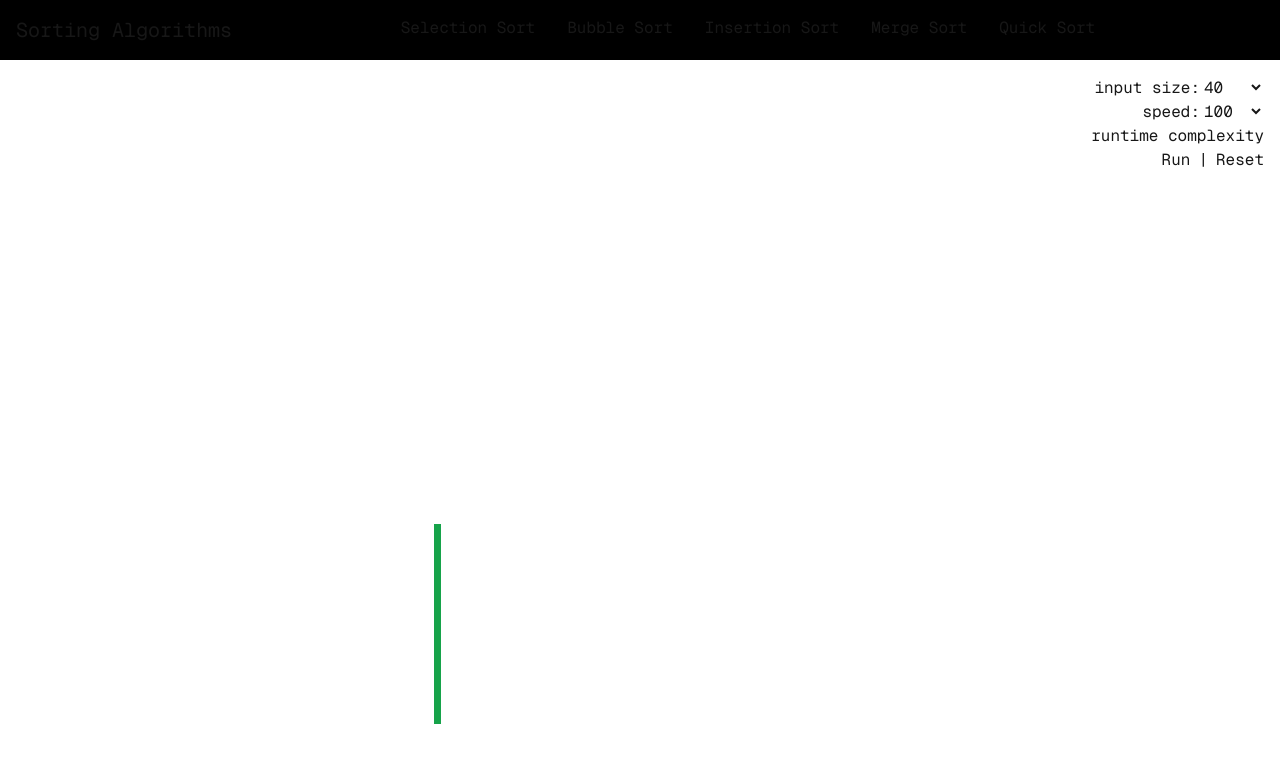
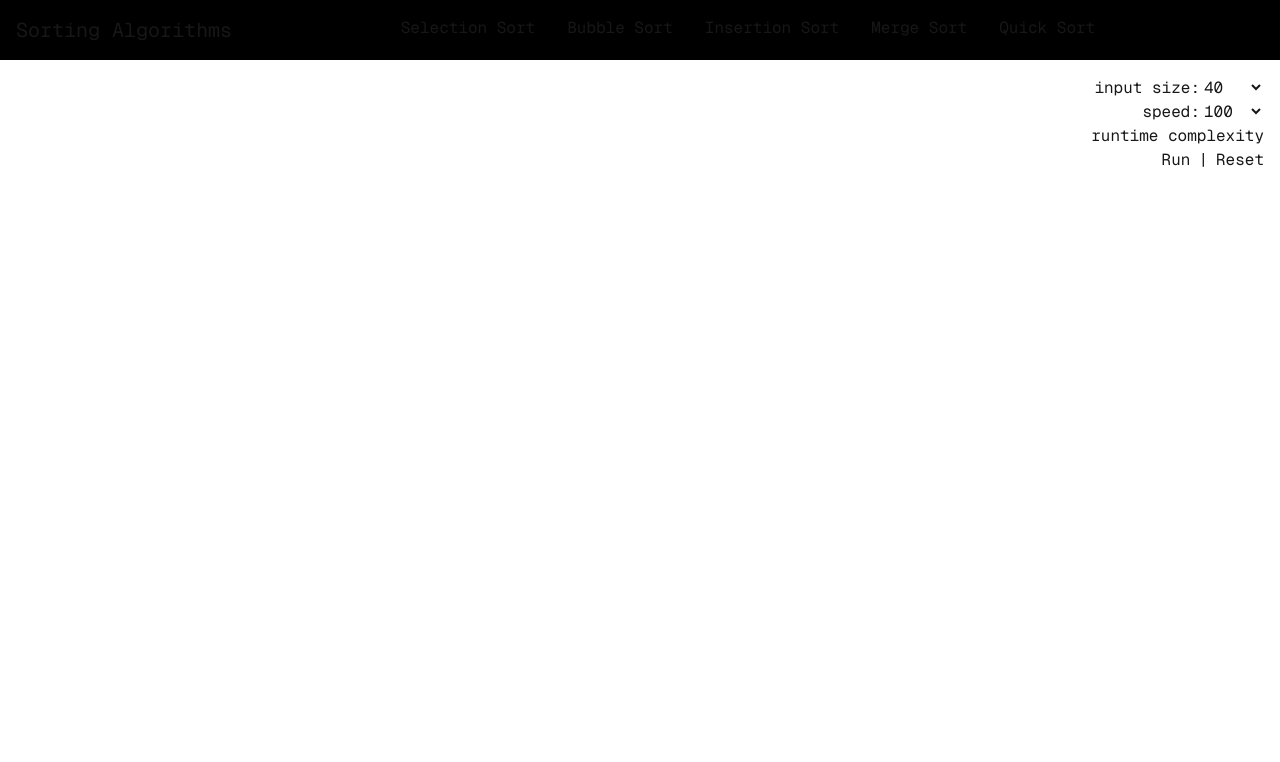
Before and after one commit to rlynjb/bitdash, a Next.js app: page /sorting/bubble-sort in a window 1280 px wide. Shown: the top 762 px of the page. Built offline with nearby package versions, Linux system fonts and the light colour scheme.

Commit message:
fix type

```diff
--- a/src/app/sorting/bubble-sort/page.tsx
+++ b/src/app/sorting/bubble-sort/page.tsx
@@ -49,7 +49,7 @@ export default function BubbleSort() {
    * Run Algorithm
    */
   const [highlightIndices, setHighlightIndices] = useState([] as number[]);
-  const [scanIndices, setScanIndices] = useState(0);
+  const [scanIndices, setScanIndices] = useState(null as null | number);
 
   const bubbleSort = async () => {
     for (let i=0; i<bars.length; i++) {
@@ -69,7 +69,8 @@ export default function BubbleSort() {
       }
 
       if (i === bars.length-1) {
-        //
+        setHighlightIndices([]);
+        setScanIndices(null);
       }
     }
   }
--- a/src/app/sorting/insertion-sort/page.tsx
+++ b/src/app/sorting/insertion-sort/page.tsx
@@ -48,7 +48,7 @@ export default function InsertionSort() {
    * Run Algorithm
    */
   const [highlightIndices, setHighlightIndices] = useState([] as number[]);
-  const [scanIndices, setScanIndices] = useState(0);
+  const [scanIndices, setScanIndices] = useState(null as null | number);
 
   const insertionSort = async () => {
     for (let i=0; i<bars.length; i++) {
@@ -67,7 +67,8 @@ export default function InsertionSort() {
       setBars([...bars]);
 
       if (i === bars.length-1) {
-        //
+        setHighlightIndices([]);
+        setScanIndices(null);
       }
     }
   }
@@ -117,7 +118,6 @@ export default function InsertionSort() {
           array={bars}
           highlightIndices={highlightIndices}
           scanIndices={scanIndices}
-          scanComplete={scanComplete}
         />
       </div>
     </>
--- a/src/app/sorting/merge-sort/page.tsx
+++ b/src/app/sorting/merge-sort/page.tsx
@@ -48,7 +48,7 @@ export default function MergeSort() {
    * Run Algorithm
    */
   const [highlightIndices, setHighlightIndices] = useState([] as number[]);
-  const [scanIndices, setScanIndices] = useState(0);
+  const [scanIndices, setScanIndices] = useState(null as null | number);
 
   const mergeSort = () => {
     if (bars.length === 0) return;
@@ -91,6 +91,10 @@ export default function MergeSort() {
 
       await updateOriginalArray(midIndex, left.length, right.length, merged_aux)
       await delayLoop(speed);
+
+      setHighlightIndices([]);
+      setScanIndices(null);
+
       return merged_aux;
     }
 
--- a/src/app/sorting/quick-sort/page.tsx
+++ b/src/app/sorting/quick-sort/page.tsx
@@ -69,8 +69,7 @@ export default function QuickSort() {
       /**
        * Highlight Range Indices
        */
-
-      let highlightIndices = [];
+      const highlightIndices = [];
       for (let i = start+1; i<=end; i++) {
         highlightIndices.push(i)
       }
--- a/src/app/sorting/selection-sort/page.tsx
+++ b/src/app/sorting/selection-sort/page.tsx
@@ -48,7 +48,7 @@ export default function SelectionSort() {
    * Run Algorithm
    */
   const [highlightIndices, setHighlightIndices] = useState([] as number[]);
-  const [scanIndices, setScanIndices] = useState(0);
+  const [scanIndices, setScanIndices] = useState(null as null | number);
 
   const selectionSort = async () => {
     for (let t=0; t<bars.length; t++) {
@@ -70,7 +70,8 @@ export default function SelectionSort() {
       setBars([...bars]);
 
       if (t === bars.length-1) {
-        //
+        setHighlightIndices([]);
+        setScanIndices(null);
       }
     }
   }
```
